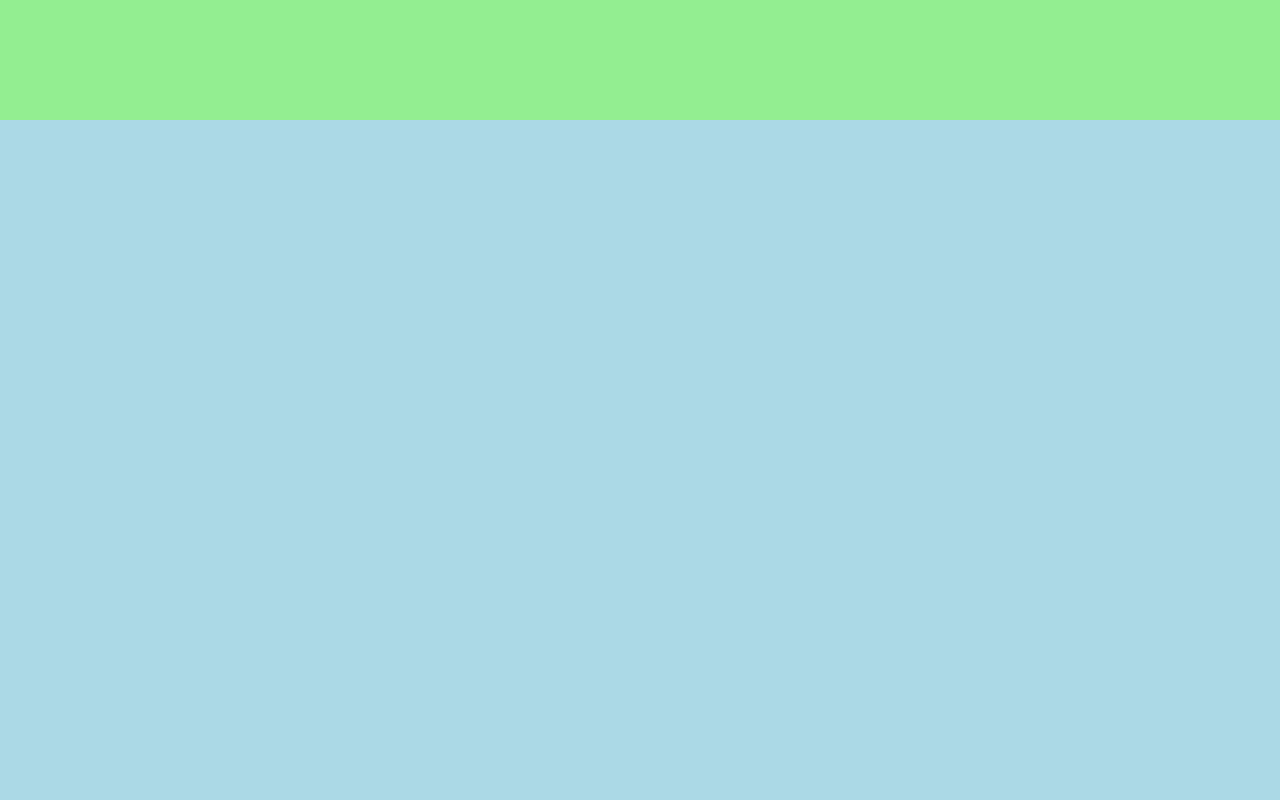
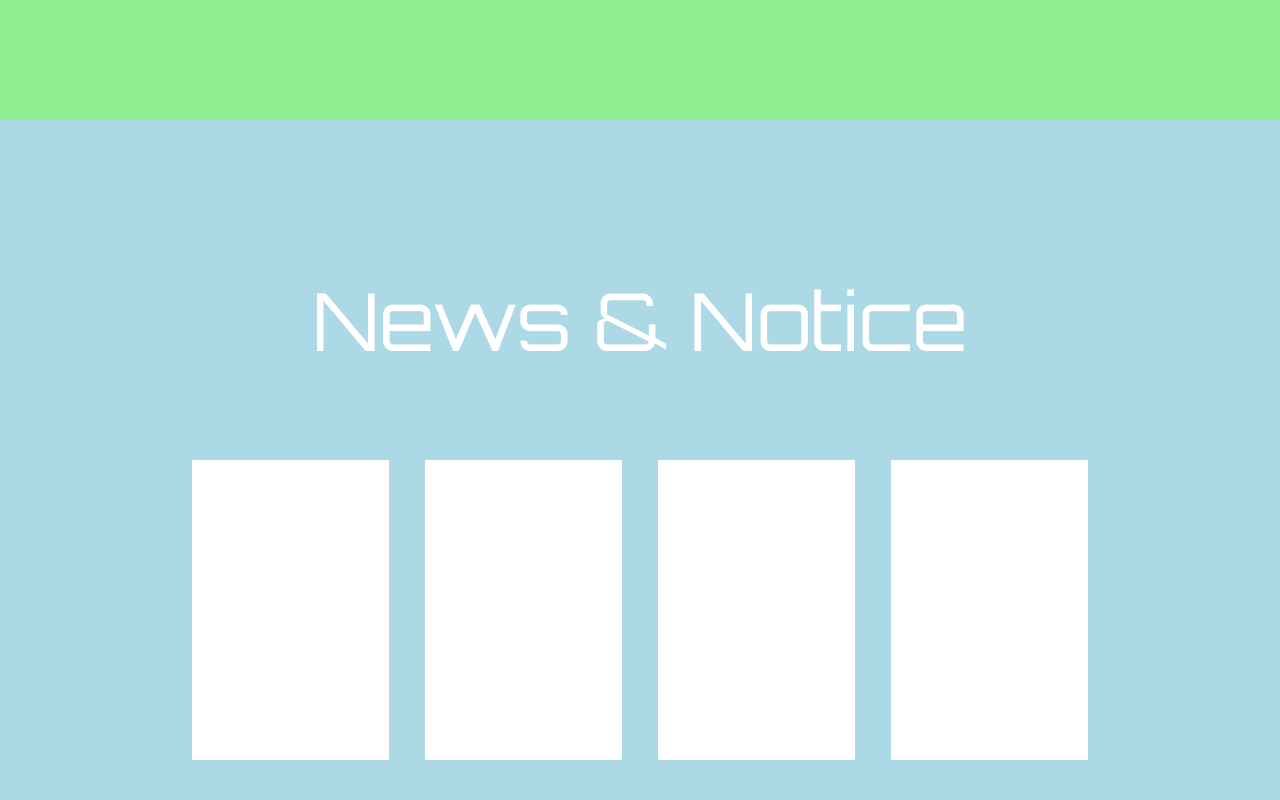
Before and after one commit to universe119/alcoCompanyTest, a plain HTML site: page index.html in a window 1280 px wide. Shown: the part 1480-2280 px from the top of the page. Drawn offline with nearby package versions, Linux system fonts and the light colour scheme; files that its build step writes are made by us from their sources.

Commit message:
news영역 컨텐츠 추가 및 스타일링

```diff
--- a/index.html
+++ b/index.html
@@ -41,6 +41,7 @@
   </header>
 
   <main>
+    <!-- visual -->
     <figure id="visual" class="on">
       <video src="img/vidBg.mp4" muted autoplay loop></video>
 
@@ -59,8 +60,20 @@
         </nav>
       </div>
     </figure>
+
+    <!-- banner -->
     <section id="banner"></section>
-    <section id="news"></section>
+
+    <!-- news -->
+    <section id="news">
+      <h2>News & Notice</h2>
+      <article></article>
+      <article></article>
+      <article></article>
+      <article></article>
+    </section>
+
+    <!-- info -->
     <section id="info"></section>
   </main>
 
--- a/js/main.js
+++ b/js/main.js
@@ -22,21 +22,19 @@ scroll_btns.forEach((btn, idx) => {
 
 // window scroll event bind
 window.addEventListener("scroll", () => {
-	const scroll = window.scrollY;
-
 	// &&로 if대신 씀 조금 복잡한 코드(어려운코드)
 	// posArr.forEach((pos, idx) => scroll >= pos && activation(scroll_btns, idx));
 
 	// 조금 쉬운 코드 위와 같음
 	posArr.forEach((pos, idx) => {
 		//어려운 코드
-		// if (scroll >= pos) [scroll_btns, secArr].forEach(arr => activation(arr, idx));
+		if (window.scrollY >= pos) [scroll_btns, secArr].forEach(arr => activation(arr, idx));
 
 		// 쉬운코드 위와 같음
-		if (scroll >= pos) {
-			activation(scroll_btns, idx);
-			activation(secArr, idx);
-		}
+		// if (window.scrollY >= pos) {
+		// 	activation(scroll_btns, idx);
+		// 	activation(secArr, idx);
+		// }
 	});
 });
 
@@ -48,16 +46,3 @@ function activation(arrEl, index) {
 	for (const el of arrEl) el.classList.remove("on");
 	arrEl[index].classList.add("on");
 }
-
-// 문제점1 - 특정 위치로 스크롤 이동후 브라우저 리사이즈시 버튼,박스 활성화 위치 어긋남 문제
-// 문제점2 - 브라우저를 작게 리사이즈한 상태에서는 마지막 버튼활성화 안되는 문제
-// 문제점3 - 브라우저 리사이즈하고 세로 스크롤 이동 버튼 클릭 시 이상한 위로 이동 되는 문제
-
-// 위와 같은 문제가 발생하는 근본적인 이유
-// - 이동할 박스들의 높이값이 고정형이 아닌 가변형이기 때문에 (100vh)
-
-// 문제점1 원인 - posArr에 각 박스의 세로 위치값을 저장하는 시점이 브라우저 로딩시 한번, 브라우저 리사이즈 각 박스의 높이값이 변경되므로 해당 posArr의 값들은 갱신되야 됨에도 불구하고 값이 로딩된 시점이 고정되어 있음
-
-// 문제점2 원인 - 4번째 버튼이 활성화 되려면 초기에 posArr에 등록한 마지막 박스 세로 위치보다 스크롤값이 넘어서야 되는데, 브라우저를 작게 리사이즈하면 스크롤할 수 있는 최대영역이 물리적으로 줄어들기 때문에 처음 로딩시에 저장된 마지막 위치값으로 도달이 불가
-
-// 문제점3 원인 - 초기 저장된 posArr의 이동 위치값과 리사이즈시에 실제 이동해야되는 위차값이 달라지기 때문
--- a/scss/main/_news.scss
+++ b/scss/main/_news.scss
@@ -4,5 +4,25 @@
   position: relative;
   overflow: hidden;
   background-color: lightblue;
+  padding: 100px 15vw 100px;
+  display: flex;
+  flex-wrap: wrap;
+  justify-content: space-between;
+  align-content: center;
 
+
+  h2 {
+    width: 100%;
+    font: 400 5rem/1 "orbitron";
+    color: #fff;
+    text-align: center;
+    margin-bottom: 100px;
+
+  }
+  article {
+    width: 22%;
+    height: 300px;
+    background-color: #fff;
+
+  }
 }
```
Also changed, not shown: 1 other file.
